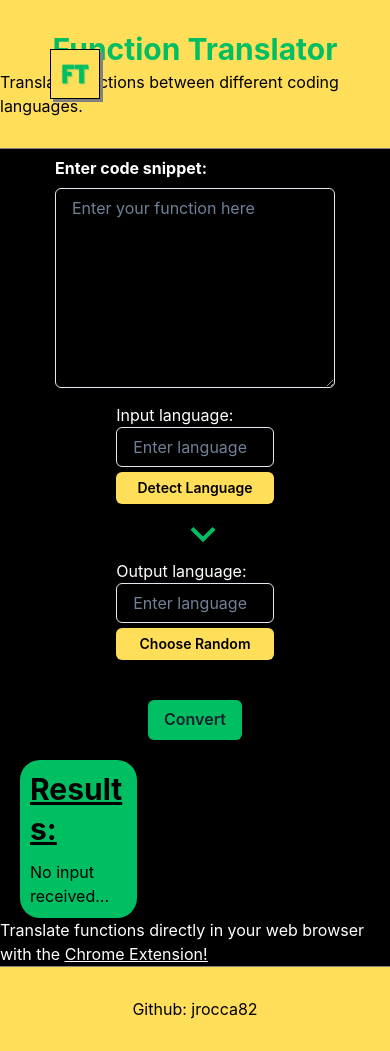
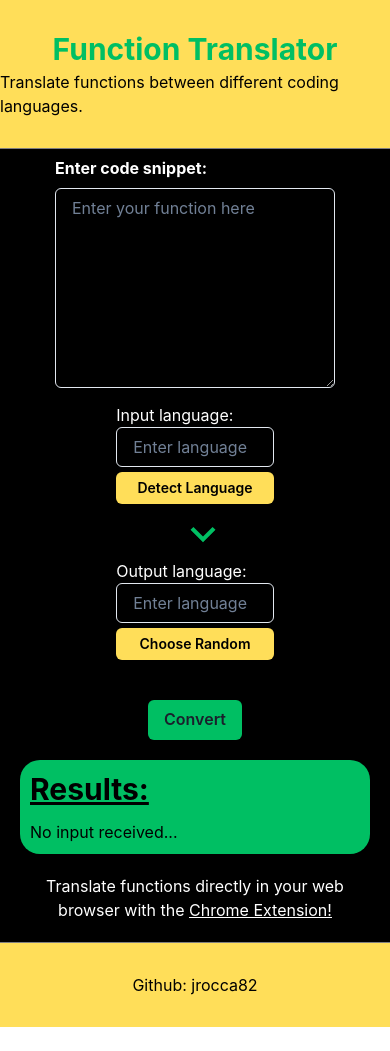
Before and after one commit to jrocca82/ai-function-checker, a Next.js app in the folder client/: page / in a window 390 px wide. After the commit the page ends 1027 px from the top, so only its background shows below. Built offline with nearby package versions, Linux system fonts and the light colour scheme.

Commit message:
fix: mobile responsive view

```diff
--- a/client/src/components/Form.tsx
+++ b/client/src/components/Form.tsx
@@ -176,7 +176,7 @@ const Form = () => {
         padding="10px"
         borderRadius="20px"
         color="black"
-        width="30vw"
+        width={{base: "100%", lg: "30vw"}}
       >
         <Heading textDecor="underline" marginBottom="10px">
           Results:
--- a/client/src/components/Header.tsx
+++ b/client/src/components/Header.tsx
@@ -20,6 +20,7 @@ const Header = () => (
       alt="icon"
       border="solid 1px black"
       boxShadow="3px 3px grey"
+      display={{ base: "none", lg: "flex" }}
     />
     <Heading color="#00BF63">Function Translator</Heading>
     <Text color="black">
--- a/client/src/pages/index.tsx
+++ b/client/src/pages/index.tsx
@@ -24,10 +24,12 @@ const Home = () => (
     >
       <Header />
       <Form />
-      <Text>
+      <Text width="90%" my="20px" textAlign="center">
         Translate functions directly in your web browser with the{" "}
         <Text as="span" textDecor="underline">
-          <Link href="" target="_blank">Chrome Extension!</Link>
+          <Link href="" target="_blank">
+            Chrome Extension!
+          </Link>
         </Text>
       </Text>
       <Footer />
```
